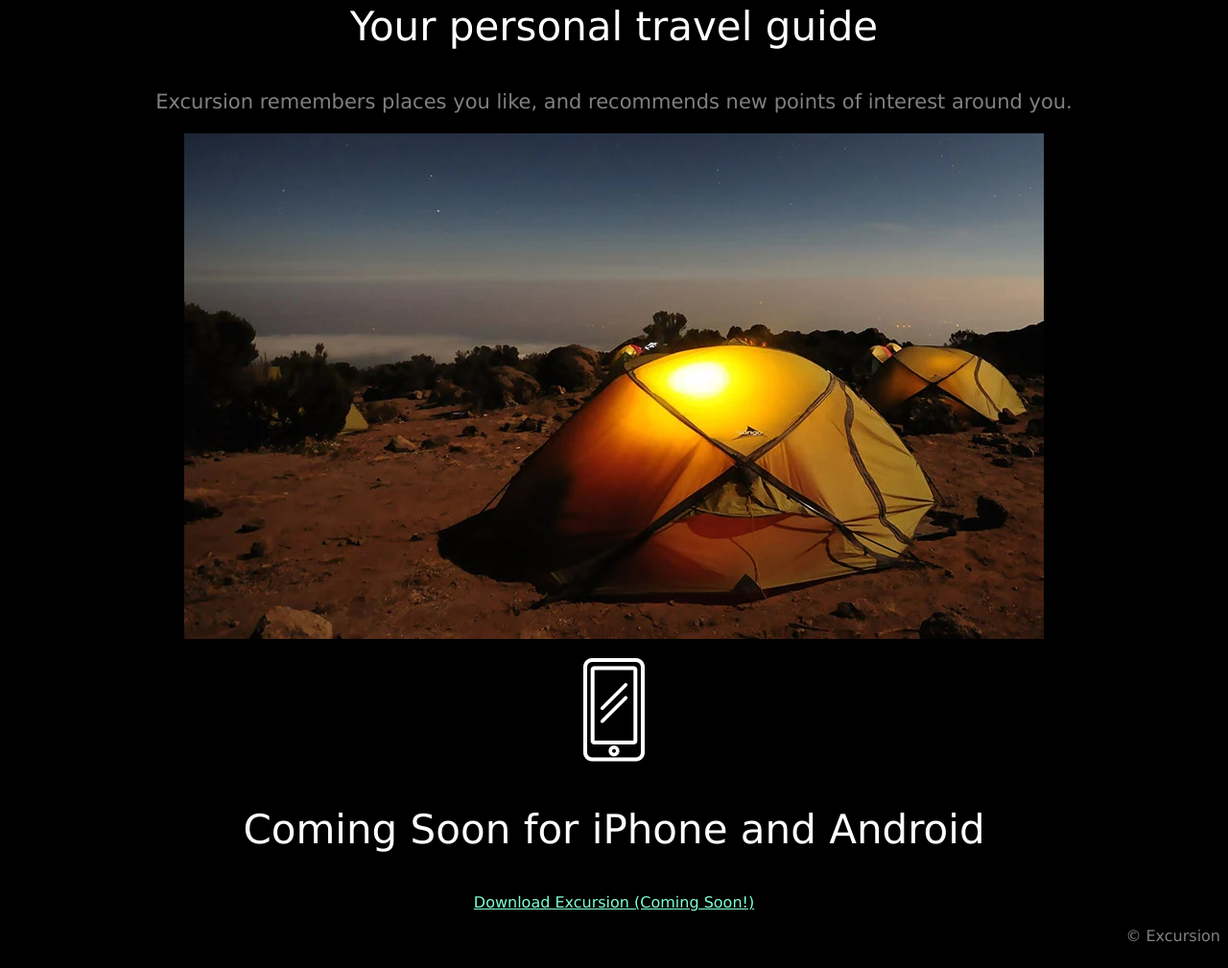
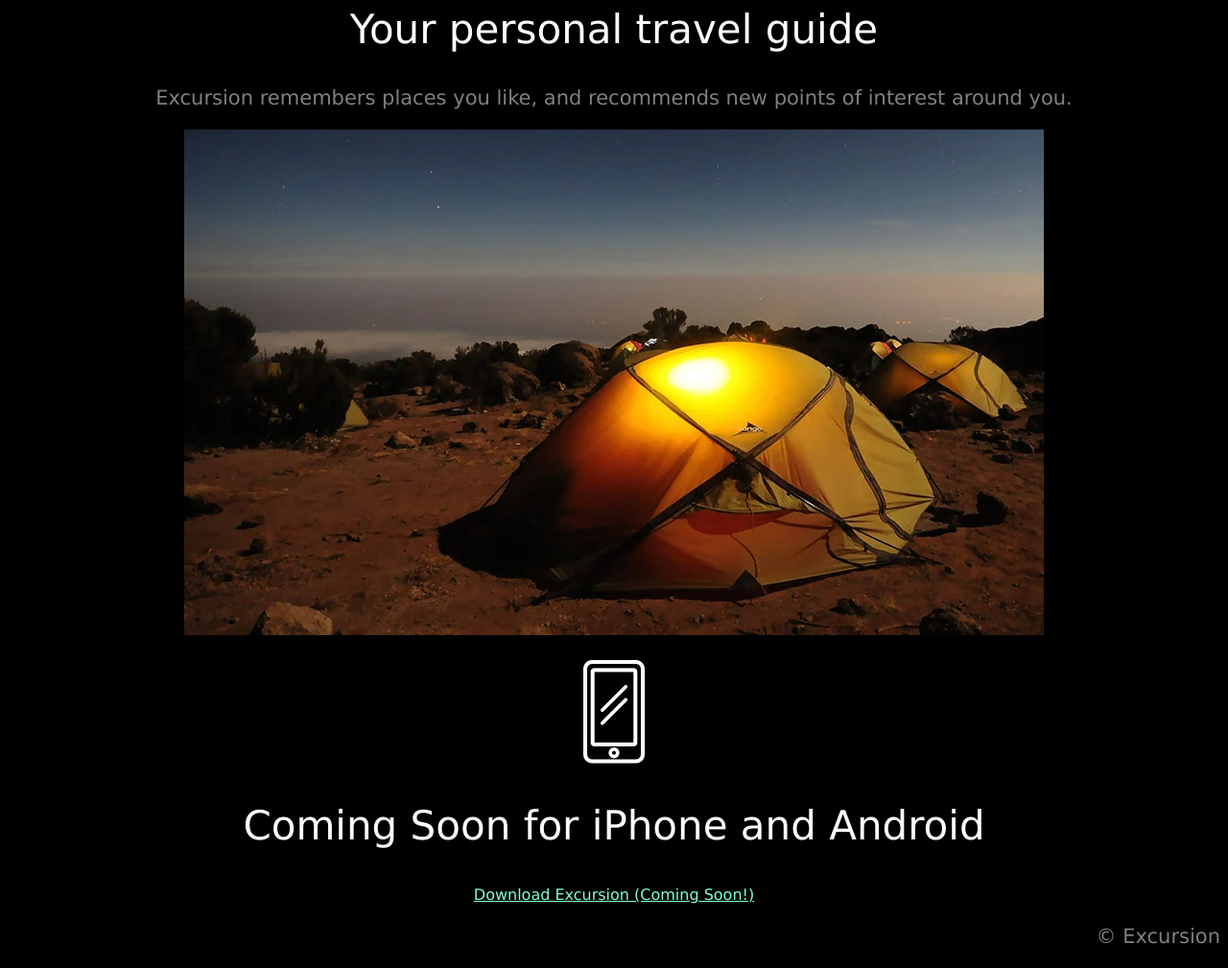
Before and after one commit to abbieaird/Excursion, a plain HTML site: page index.html in a window 1280 px wide. Shown: the part 353-1362 px from the top of the page at 96% size. Drawn offline with Linux system fonts and the light colour scheme.

Commit message:
edited html and css

```diff
--- a/Resources/css/style.css
+++ b/Resources/css/style.css
@@ -15,17 +15,17 @@ a {
     font-size: 16px;
 }
 
-.guide {
+h2 {
     font-weight: 300;
     font-size: 42px;
 }
 
-.memory {
+p {
     font-size: 21px;
     color: gray;
 }
 
-.copyright {
+footer {
     text-align: right;
     color: gray;
 }
--- a/index.html
+++ b/index.html
@@ -12,16 +12,18 @@
             <source src="Resources/videos/excursion.mp4" type="video/mp4">
         </video>
 
-        <p class="guide">Your personal travel guide<p>
-        <p class="memory">Excursion remembers places you like, and recommends new points of interest around you.</p>
+        <h2>Your personal travel guide<h2>
+        <p>Excursion remembers places you like, and recommends new points of interest around you.</p>
 
         <p><img src="Resources/images/camp.jpg" alt="a camp ground"></p>
 
         <p><img src="Resources/images/phone.jpg" alt="a phone icon"></p>
-        <p class="guide">Coming Soon for iPhone and Android</p>
+        <h2 class="guide">Coming Soon for iPhone and Android</h2>
 
         <p><a href="">Download Excursion (Coming Soon!)</a></p>
 
-        <p class="copyright">© Excursion</p>
-    </body>
+        <footer>
+            <p>© Excursion</p>
+        </footer>
+        </body>
 </html>
```
